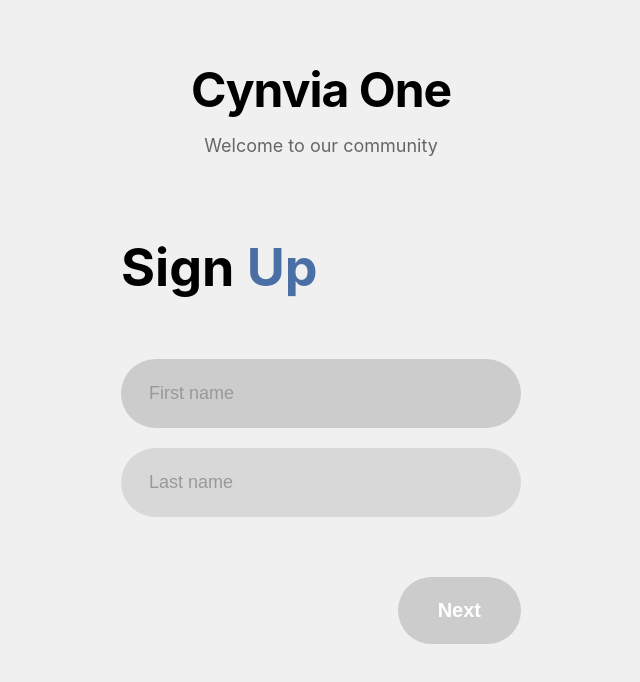
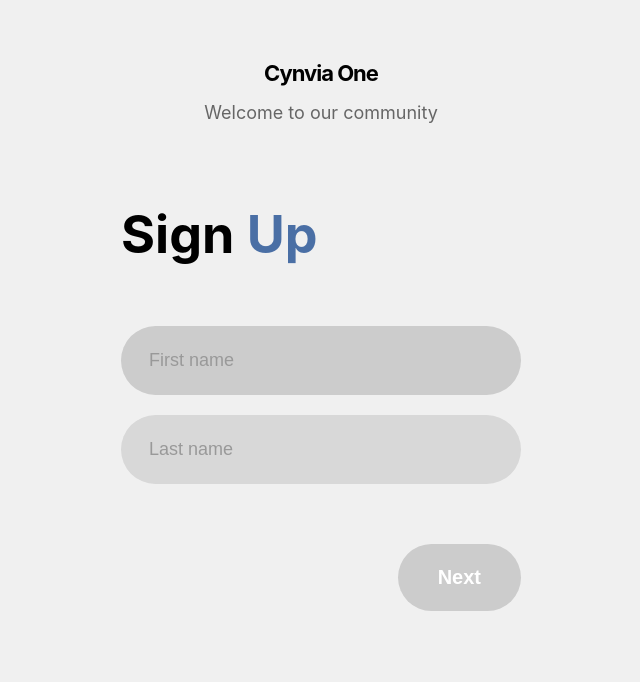
Before and after one commit to CynviaOne/cynviaone.github.io, a plain HTML site: page signup.html in a window 1280 px wide. Shown: the whole page, without its empty margins (319-959 px from the left). Drawn offline with Linux system fonts and the light colour scheme.

Commit message:
Update signup.html

```diff
--- a/signup.html
+++ b/signup.html
@@ -3,7 +3,7 @@
 <head>
     <meta charset="UTF-8">
     <meta name="viewport" content="width=device-width, initial-scale=1.0">
-    <title>OurUI - Sign Up</title>
+    <title>Cynvia One- Sign Up</title>
     <style>
         * {
             margin: 0;
@@ -24,7 +24,7 @@
         }
 
         .logo {
-            font-size: 48px;
+            font-size: 22px;
             font-weight: 700;
             color: #000;
             margin-bottom: 16px;
```
